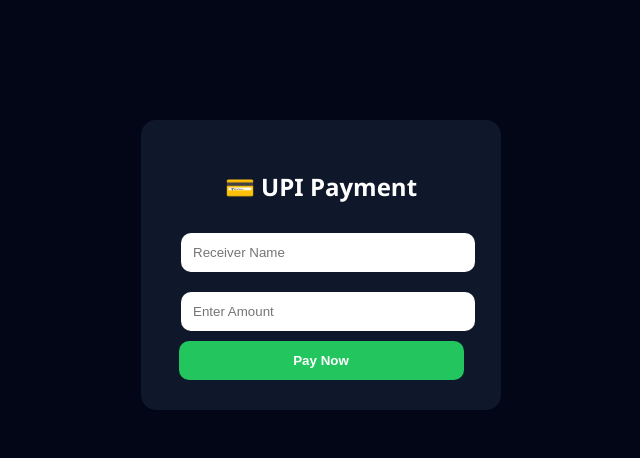
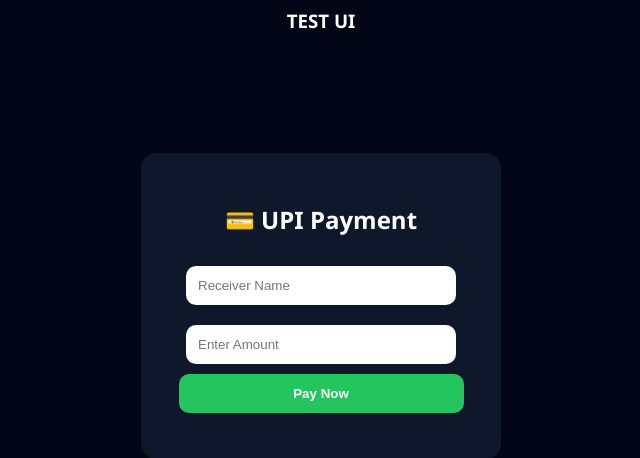
Before and after one commit to Likhitha-gowda12/fraud-detection-system, a Python web app: template templates/index.html in a window 1280 px wide. Shown: the top 458 px of the page, without its empty margins (319-959 px from the left). Run offline with Jinja, Linux system fonts and the light colour scheme; the template is opened without the code that fills it, so the values that code supplies are empty.

Commit message:
update payment UI

```diff
--- a/templates/index.html
+++ b/templates/index.html
@@ -1,3 +1,4 @@
+<h3>TEST UI</h3>
 <!DOCTYPE html>
 <html>
 <head>
```
